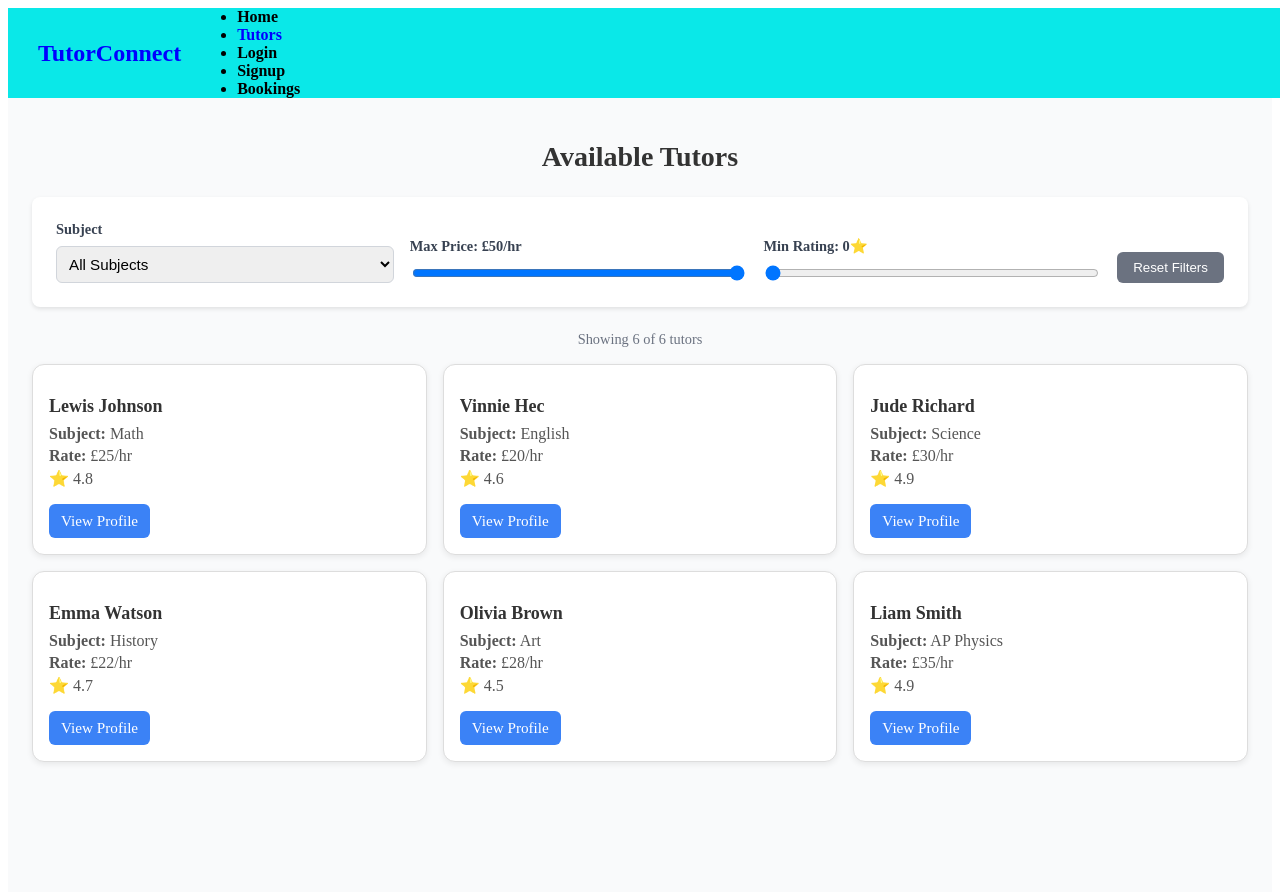
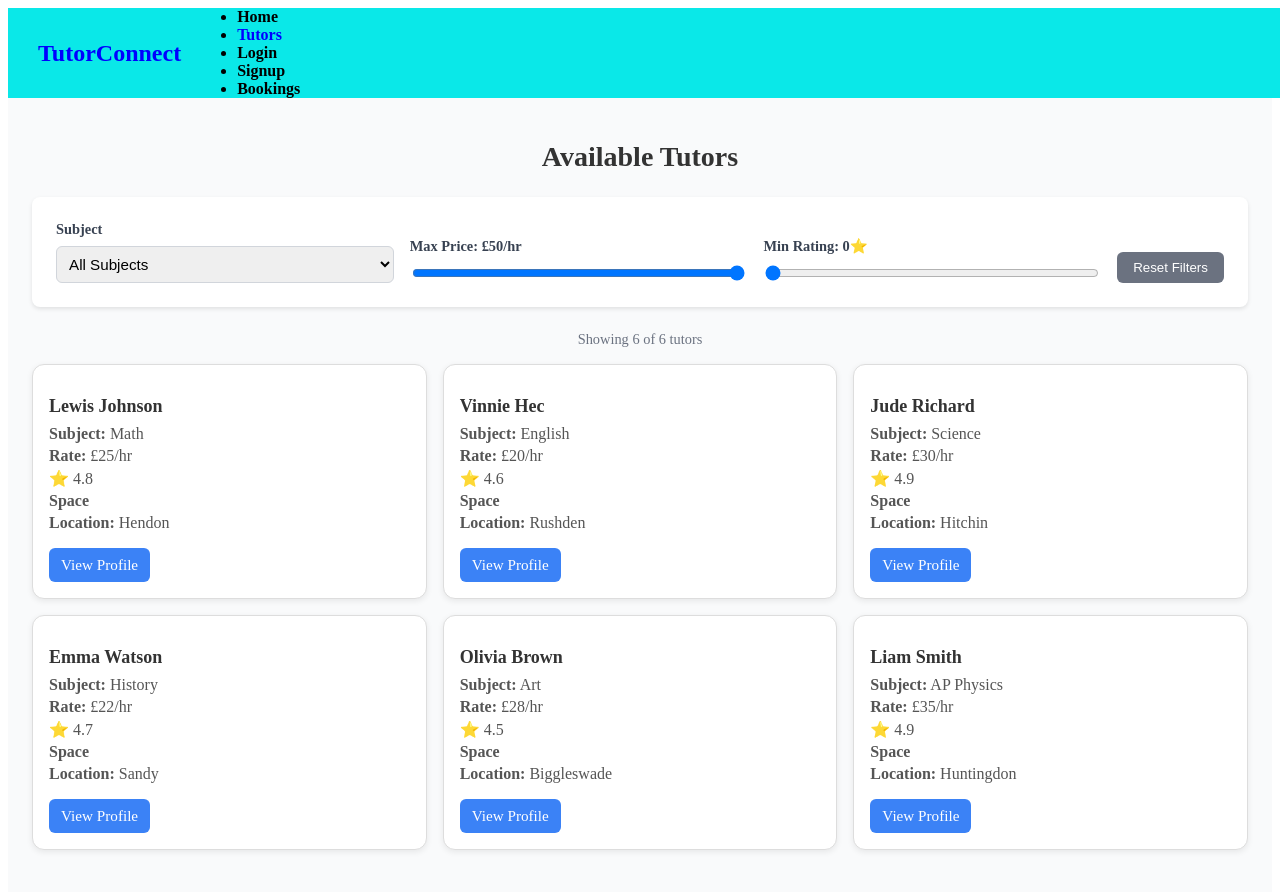
Before and after one commit to L0af1/CST3144-CW1, a Vue app in the folder Tutoring/: page /tutors in a window 1280 px wide. Shown: the top 892 px of the page. Built offline with nearby package versions, Linux system fonts and the light colour scheme.

Commit message:
Added Location, Availability
Location shows but Availability still need to have its own logic. Ill implement it later on today.

```diff
--- a/Tutoring/src/TutorProfile.vue
+++ b/Tutoring/src/TutorProfile.vue
@@ -9,6 +9,8 @@
         <p><strong>Subject:</strong> {{ tutor.subject }}</p>
         <p><strong>Price:</strong> £{{ tutor.price }} per hour</p>
         <p><strong>Rating:</strong> ⭐ {{ tutor.rating }}</p>
+        <p><strong>Space:</strong>{{ tutor.space }}</p>
+        <p><strong>Location</strong>{{ tutor.location }}</p>
 
         <button @click="bookTutor" class="book-btn" :disabled="isBooked">
           {{ isBooked ? '✓ Already Booked' : 'Book Session' }}
@@ -31,12 +33,12 @@
   const tutorId = route.params.id
 
   const tutors = [
-    { id: 1, name: 'Lewis Johnson', subject: 'Math', price: 25, rating: 4.8, about: 'Mathematics major passionate about teaching problem solving.' },
-    { id: 2, name: 'Vinnie Hec', subject: 'English', price: 20, rating: 4.6, about: 'English literature graduate who loves creative writing.' },
-    { id: 3, name: 'Jude Richard', subject: 'Science', price: 30, rating: 4.9, about: 'Biochemist with 5 years of teaching experience.' },
-    { id: 4, name: 'Emma Watson', subject: 'History', price: 22, rating: 4.7, about: 'History teacher who brings the past to life.' },
-    { id: 5, name: 'Olivia Brown', subject: 'Art', price: 28, rating: 4.5, about: 'Fine arts graduate helping students express creativity.' },
-    { id: 6, name: 'Liam Smith', subject: 'AP Physics', price: 35, rating: 4.9, about: 'Physics expert passionate about STEM education.' }
+    { id: 1, name: 'Lewis Johnson', subject: 'Math', price: 25, rating: 4.8, location: Hendon, about: 'Mathematics major passionate about teaching problem solving.' },
+    { id: 2, name: 'Vinnie Hec', subject: 'English', price: 20, rating: 4.6, location: Rushden, about: 'English literature graduate who loves creative writing.' },
+    { id: 3, name: 'Jude Richard', subject: 'Science', price: 30, rating: 4.9, location: Hitchin, about: 'Biochemist with 5 years of teaching experience.' },
+    { id: 4, name: 'Emma Watson', subject: 'History', price: 22, rating: 4.7, location: Sandy , about: 'History teacher who brings the past to life.' },
+    { id: 5, name: 'Olivia Brown', subject: 'Art', price: 28, rating: 4.5, location: Biggleswade, about: 'Fine arts graduate helping students express creativity.' },
+    { id: 6, name: 'Liam Smith', subject: 'AP Physics', price: 35, rating: 4.9, location: Huntingdon, about: 'Physics expert passionate about STEM education.' }
   ]
 
   const tutor = tutors.find(t => t.id === Number(tutorId))
--- a/Tutoring/src/Tutors.vue
+++ b/Tutoring/src/Tutors.vue
@@ -67,12 +67,12 @@
   import TutorCard from './components/TutorCard.vue'
 
   const tutors = [
-    { id: 1, name: 'Lewis Johnson', subject: 'Math', price: 25, rating: 4.8 },
-    { id: 2, name: 'Vinnie Hec', subject: 'English', price: 20, rating: 4.6 },
-    { id: 3, name: 'Jude Richard', subject: 'Science', price: 30, rating: 4.9 },
-    { id: 4, name: 'Emma Watson', subject: 'History', price: 22, rating: 4.7 },
-    { id: 5, name: 'Olivia Brown', subject: 'Art', price: 28, rating: 4.5 },
-    { id: 6, name: 'Liam Smith', subject: 'AP Physics', price: 35, rating: 4.9 }
+    { id: 1, name: 'Lewis Johnson', subject: 'Math', price: 25, rating: 4.8 , location: 'Hendon'},
+    { id: 2, name: 'Vinnie Hec', subject: 'English', price: 20, rating: 4.6, location: 'Rushden' },
+    { id: 3, name: 'Jude Richard', subject: 'Science', price: 30, rating: 4.9, location: 'Hitchin' },
+    { id: 4, name: 'Emma Watson', subject: 'History', price: 22, rating: 4.7, location: 'Sandy' },
+    { id: 5, name: 'Olivia Brown', subject: 'Art', price: 28, rating: 4.5, location: 'Biggleswade' },
+    { id: 6, name: 'Liam Smith', subject: 'AP Physics', price: 35, rating: 4.9, location: 'Huntingdon' }
   ]
 
   const filters = ref({
--- a/Tutoring/src/components/TutorCard.vue
+++ b/Tutoring/src/components/TutorCard.vue
@@ -4,6 +4,8 @@
       <p><strong>Subject:</strong> {{ tutor.subject }}</p>
       <p><strong>Rate:</strong> £{{ tutor.price }}/hr</p>
       <p><strong>⭐</strong> {{ tutor.rating }}</p>
+      <p><strong>Space</strong>{{ tutor.space }}</p>
+      <p><strong>Location: </strong>{{ tutor.location }}</p>
 
       <router-link
         :to="`/tutor/${tutor.id}`"
```
